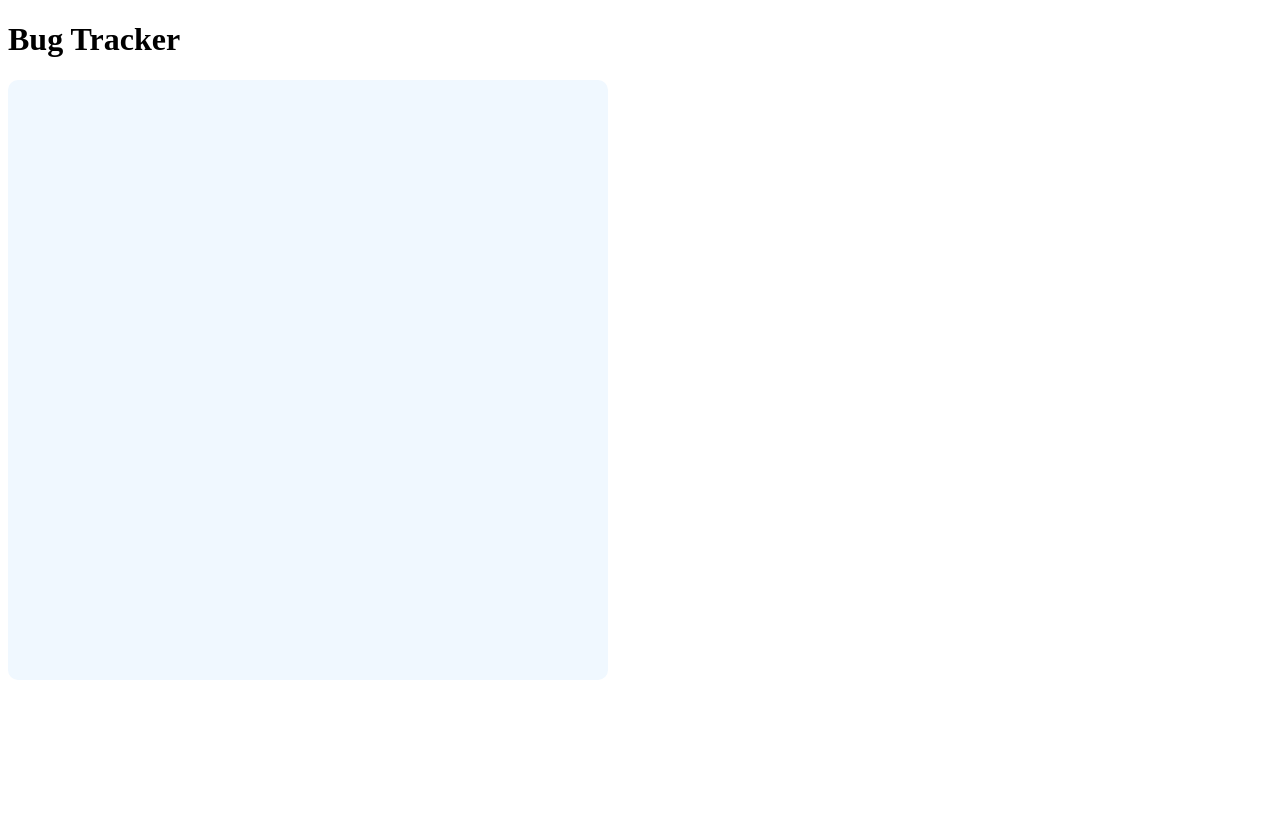
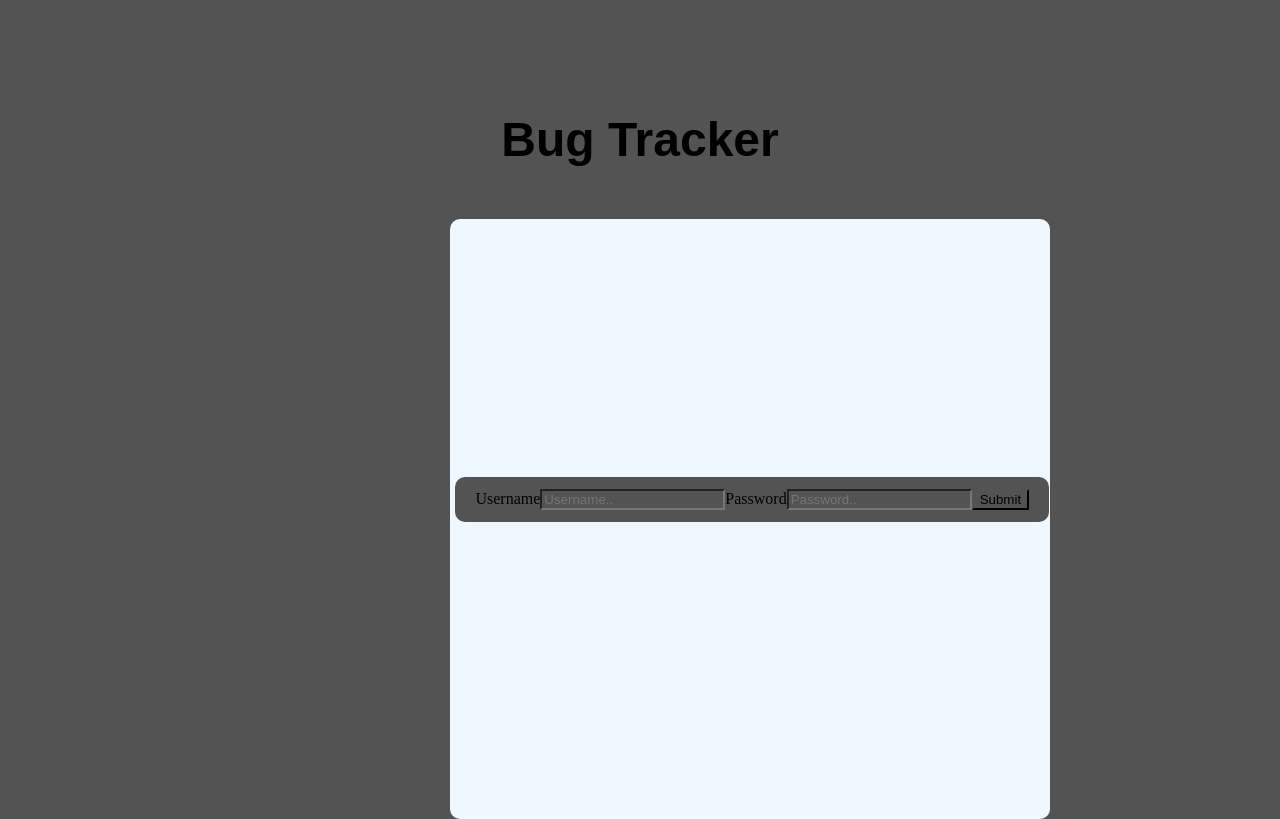
Before and after one commit to Daniel-Taufiq/Bug_Tracker, a React (Create React App) app: page / in a window 1280 px wide. Built offline with nearby package versions, Linux system fonts and the light colour scheme.

Commit message:
added form and adjusted elements

```diff
--- a/src/App.js
+++ b/src/App.js
@@ -11,8 +11,17 @@ class App extends React.Component {
     render() {
         return (
             <div className="App">
-                <h1>Bug Tracker</h1>
+                <h1 className={styles.title}>Bug Tracker</h1>
                 <div className={styles.box}></div>
+                <div className={styles.form}>
+                    <form action="/Account_Authentication.js">
+                        <label for="username">Username</label>
+                        <input type="text" id="username" name="Username" placeholder="Username.."></input>
+                        <label for="password">Password</label>
+                        <input type="text" id="password" name="Password" placeholder="Password.."></input>
+                        <input type="submit" value="Submit"></input>
+                    </form>
+                </div>
             </div>
         );
     }
--- a/src/styles/App.module.css
+++ b/src/styles/App.module.css
@@ -1,9 +1,37 @@
+*{
+    background-color: rgb(83, 83, 83);
+}
+
 .box{
     width: 600px;
     height: 600px;
+    left: 35%;
+    top: 100px;
+    position: relative;
     background-color: aliceblue;
     justify-content: center;
     align-items: center;
     display: flex;
     border-radius: 10px;
 }
+
+.title {
+    top: 80px;
+    font-size: 300%;
+    font-family: Arial, Helvetica, sans-serif;
+    text-align: center;
+    position: relative;
+}
+
+.form {
+    top: -250px;
+    right: -35.4%;
+    position: relative;
+    justify-content: center;
+    align-items: center;
+    padding: 12px 20px;
+    margin: 8px 0;
+    display: inline-block;
+    border-radius: 10px;
+    box-sizing: border-box;
+}
```
